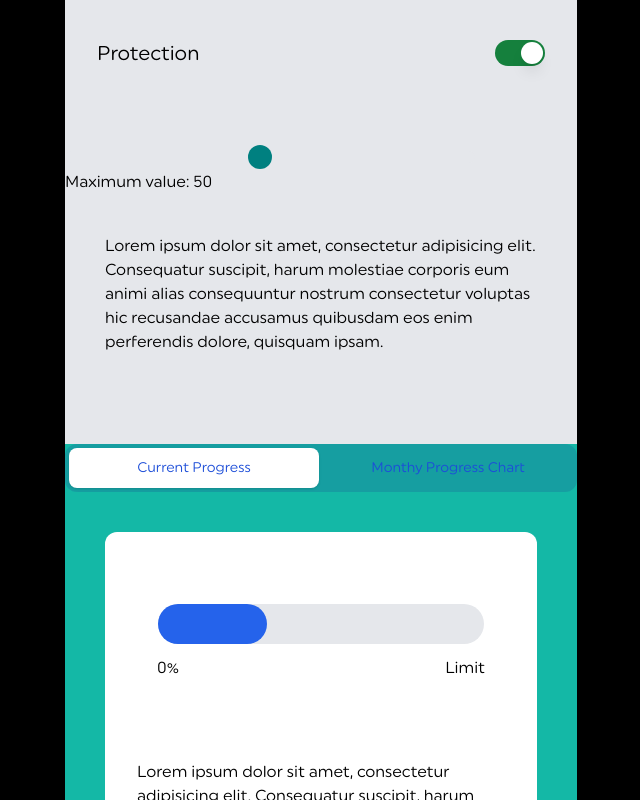
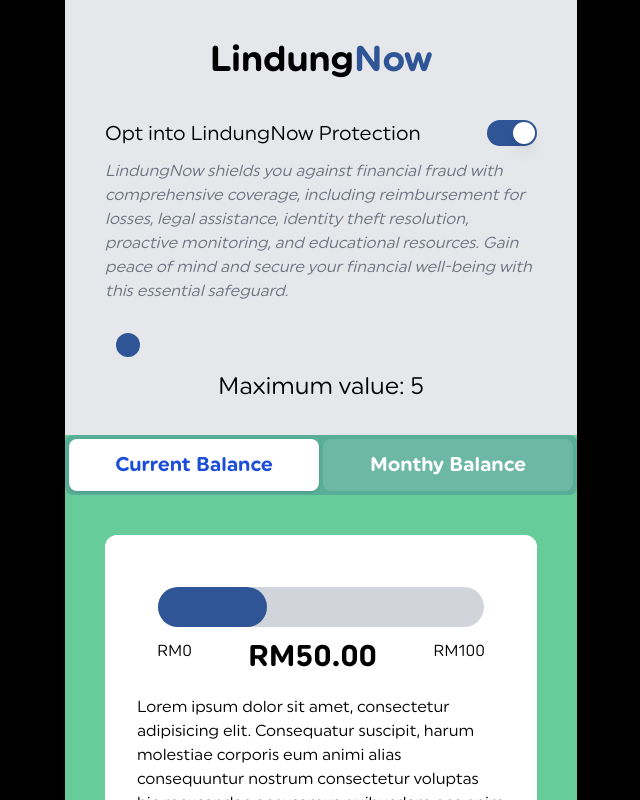
Before and after one commit to GeorgeTan615/PayHack-TwentyK, a Next.js app: page /ProtectPage in a window 1280 px wide. Both pictures are taken after a click on the switch "Use setting". Shown: the top 800 px of the page, without its empty margins (319-959 px from the left). Built offline with nearby package versions, Linux system fonts and the light colour scheme.

Commit message:
made adjustments to lindungnow protect page

```diff
--- a/src/components/BarChart.tsx
+++ b/src/components/BarChart.tsx
@@ -50,15 +50,28 @@ export const options = {
   },
 };
 
-const labels = ["Monday", "Tuesday", "Wednesday", "Thursday", "Friday"];
+const labels = [
+  "Jan",
+  "Feb",
+  "Mar",
+  "Apr",
+  "May",
+  "Jun",
+  "Jul",
+  "Aug",
+  "Sep",
+  "Oct",
+  "Nov",
+  "Dec",
+];
 
 export const data = {
   labels,
   datasets: [
     {
       label: "Monthy Contributions",
-      data: labels.map(() => faker.datatype.number({ min: 0, max: 500 })),
-      backgroundColor: "rgba(255, 99, 132, 0.5)",
+      data: labels.map(() => faker.number.int({ min: 0, max: 500 })),
+      backgroundColor: "#2f5597",
     },
   ],
 };
--- a/src/components/CurrentProgress.tsx
+++ b/src/components/CurrentBalance.tsx
@@ -1,11 +1,10 @@
-import { useState } from "react";
 import { Tab } from "@headlessui/react";
 
 function classNames(...classes) {
   return classes.filter(Boolean).join(" ");
 }
 
-export default function CurrentProgress(category: any) {
+export default function CurrentBalance(category: any) {
   return (
     <Tab.Panel
       key={category}
@@ -14,16 +13,17 @@ export default function CurrentProgress(category: any) {
         "ring-white ring-opacity-60 ring-offset-2 ring-offset-blue-400 focus:outline-none focus:ring-2 m-10"
       )}
     >
-      <div className="flex w-100 justify-center mt-10">
-        <div className="w-4/5 bg-gray-200 rounded-full h-10 dark:bg-gray-700 mt-5">
-          <div className="bg-blue-600 h-10 rounded-full w-1/3"></div>
+      <div className="flex w-100 justify-center mt-5">
+        <div className="w-4/5 bg-gray-300 rounded-full h-10 mt-5">
+          <div className="bg-[#2f5597] h-10 rounded-full w-1/3"></div>
         </div>
       </div>
-      <div className="flex justify-between mb-1 pt-3">
-        <span className="text-base font-small text-black-700 ml-10">0%</span>
-        <span className="text-base font-small text-back-700 mr-10">Limit</span>
+      <div className="flex justify-between pt-3">
+        <span className="text-base font-small text-black-700 ml-10">RM0</span>
+        <span className="text-black-700 bold text-3xl">RM50.00</span>
+        <span className="text-base font-small text-back-700 mr-10">RM100</span>
       </div>
-      <div className="mt-20 mb-20 ml-5 mr-5">
+      <div className="mt-5 mb-10 ml-5 mr-5">
         Lorem ipsum dolor sit amet, consectetur adipisicing elit. Consequatur
         suscipit, harum molestiae corporis eum animi alias consequuntur nostrum
         consectetur voluptas hic recusandae accusamus quibusdam eos enim
--- a/src/components/ChartDashboard.tsx
+++ b/src/components/LindungNowProtection.tsx
@@ -1,13 +1,13 @@
 import { useState } from "react";
 import { Tab } from "@headlessui/react";
-import CurrentProgress from "./CurrentProgress";
-import MonthyChart from "./MonthyChart";
+import CurrentProgress from "./CurrentBalance";
+import MonthyChart from "./MonthyBalance";
 
 function classNames(...classes) {
   return classes.filter(Boolean).join(" ");
 }
 
-export default function ChartDashboard({
+export default function LindungNowProtection({
   categoriesNames,
 }: {
   categoriesNames: any;
@@ -22,19 +22,19 @@ export default function ChartDashboard({
   });
 
   return (
-    <div className="absolute bg-teal-500 w-full h-screen mt-[250px]">
+    <div className="absolute bg-[#66cc99] w-full h-max mt-3">
       <Tab.Group>
-        <Tab.List className="flex space-x-1 rounded-xl bg-blue-900/20 p-1">
+        <Tab.List className="flex space-x-1 rounded-lg bg-blue-900/20 p-1 h-[60px]">
           {Object.keys(categories).map((category) => (
             <Tab
               key={category}
               className={({ selected }) =>
                 classNames(
-                  "w-full rounded-lg py-2.5 text-sm font-medium leading-5 text-blue-700",
+                  "w-full rounded-lg py-2.5 text-xl leading-5 text-blue-700 bold",
                   "ring-white ring-opacity-60 ring-offset-2 ring-offset-blue-400 focus:outline-none focus:ring-2",
                   selected
                     ? "bg-white shadow"
-                    : "text-blue-100 hover:bg-white/[0.12] hover:text-white"
+                    : "bg-white/[0.12] text-white hover:bg-white/[0.12] hover:text-white"
                 )
               }
             >
--- a/src/components/MonthyChart.tsx
+++ b/src/components/MonthyBalance.tsx
@@ -1,6 +1,4 @@
-import { useState } from "react";
 import { Tab } from "@headlessui/react";
-import LineChart from "./LineChart";
 import { BarChart } from "./BarChart";
 
 function classNames(...classes) {
--- a/src/components/Toggle.tsx
+++ b/src/components/Toggle.tsx
@@ -12,7 +12,7 @@ export default function Toggle({
       <Switch
         checked={enabled}
         onChange={() => setEnabled(!enabled)}
-        className={`${enabled ? "bg-green-700" : "bg-gray-500"}
+        className={`${enabled ? "bg-[#2f5597]" : "bg-gray-500"}
             relative inline-flex h-[26px] w-[50px] shrink-0 cursor-pointer rounded-full border-2 border-transparent transition-colors duration-200 ease-in-out focus:outline-none focus-visible:ring-2  focus-visible:ring-white focus-visible:ring-opacity-75`}
       >
         <span className="sr-only">Use setting</span>
--- a/src/pages/ProtectPage.tsx
+++ b/src/pages/ProtectPage.tsx
@@ -1,21 +1,35 @@
 import { useState } from "react";
 import Toggle from "@/components/Toggle";
-import ChartDashboard from "@/components/ChartDashboard";
+import LindungNowProtection from "@/components/LindungNowProtection";
 
 const ProtectPage = () => {
   const [enabled, setEnabled] = useState(false);
-  const [value, setValue] = useState(50);
+  const [value, setValue] = useState(5);
   const handleSliderChange = (event) => {
     setValue(Number(event.target.value));
   };
 
   return (
     <div className="relative">
-      <div className="flex justify-between pl-8 pr-8 pt-5 mt-5">
-        <div className="text-xl font-medium">Protection</div>
+      <div className="font-bold text-4xl text-center mt-10 bold">
+        Lindung
+        <span className="text-[#2f5597]">Now</span>
+      </div>
+      <div className="flex justify-between pl-10 pr-10 pt-5 mt-5">
+        <div className="text-xl font-medium">
+          Opt into LindungNow Protection
+        </div>
         <Toggle enabled={enabled} setEnabled={setEnabled} />
       </div>
+      <div className="mr-10 ml-10 mt-2 text-gray-500 italic">
+        LindungNow shields you against financial fraud with comprehensive
+        coverage, including reimbursement for losses, legal assistance, identity
+        theft resolution, proactive monitoring, and educational resources. Gain
+        peace of mind and secure your financial well-being with this essential
+        safeguard.
+      </div>
       {enabled ? (
+        <div className="flex w-100 justify-center">
           <input
             id="minmax-range"
             type="range"
@@ -24,36 +38,14 @@ const ProtectPage = () => {
             step="5"
             value={value}
             onChange={handleSliderChange}
-          className="w-4/5 h-3 bg-gray-200 rounded-lg appearance-none cursor-pointer dark:bg-gray-700 mt-20"
-          disabled
+            className="w-4/5 h-3 bg-gray-200 rounded-lg appearance-none cursor-pointer dark:bg-gray-500 mt-9"
           />
-      ) : (
-        <input
-          id="minmax-range"
-          type="range"
-          min="5"
-          max="100"
-          step="5"
-          value={value}
-          onChange={handleSliderChange}
-          className="w-4/5 h-3 bg-gray-200 rounded-lg appearance-none cursor-pointer dark:bg-gray-700 mt-20"
-        />
-      )}
-      <p className="text-md">Maximum value: {value}</p>
-
-      {enabled ? (
-        <ChartDashboard
-          categoriesNames={["Current Progress", "Monthy Progress Chart"]}
-        />
-      ) : (
-        <div className="hidden"></div>
-      )}
           <style jsx>{`
             input[type="range"]::-webkit-slider-thumb {
               width: 24px; /* Adjust the width of the thumb */
               height: 24px; /* Adjust the height of the thumb */
               border-radius: 50%;
-          background-color: teal;
+              background-color: #2f5597;
               cursor: pointer;
               -webkit-appearance: none;
               appearance: none;
@@ -63,7 +55,7 @@ const ProtectPage = () => {
               width: 24px; /* Adjust the width of the thumb */
               height: 24px; /* Adjust the height of the thumb */
               border-radius: 50%;
-          background-color: teal;
+              background-color: #2f5597;
               cursor: pointer;
             }
 
@@ -71,16 +63,70 @@ const ProtectPage = () => {
               width: 24px; /* Adjust the width of the thumb */
               height: 24px; /* Adjust the height of the thumb */
               border-radius: 50%;
-          background-color: teal;
+              background-color: #2f5597;
               cursor: pointer;
             }
           `}</style>
-      <div className="m-10">
-        Lorem ipsum dolor sit amet, consectetur adipisicing elit. Consequatur
-        suscipit, harum molestiae corporis eum animi alias consequuntur nostrum
-        consectetur voluptas hic recusandae accusamus quibusdam eos enim
-        perferendis dolore, quisquam ipsam.
         </div>
+      ) : (
+        <div className="flex w-100 justify-center">
+          <input
+            id="minmax-range"
+            type="range"
+            min="5"
+            max="100"
+            step="5"
+            value={value}
+            onChange={handleSliderChange}
+            className="w-4/5 h-3 bg-gray-400 rounded-lg appearance-none cursor-pointer mt-9"
+            disabled
+          />
+          <style jsx>{`
+            input[type="range"]::-webkit-slider-thumb {
+              width: 24px; /* Adjust the width of the thumb */
+              height: 24px; /* Adjust the height of the thumb */
+              border-radius: 50%;
+              background-color: gray;
+              cursor: pointer;
+              -webkit-appearance: none;
+              appearance: none;
+            }
+
+            input[type="range"]::-moz-range-thumb {
+              width: 24px; /* Adjust the width of the thumb */
+              height: 24px; /* Adjust the height of the thumb */
+              border-radius: 50%;
+              background-color: gray;
+              cursor: pointer;
+            }
+
+            input[type="range"]::-ms-thumb {
+              width: 24px; /* Adjust the width of the thumb */
+              height: 24px; /* Adjust the height of the thumb */
+              border-radius: 50%;
+              background-color: gray;
+              cursor: pointer;
+            }
+          `}</style>
+        </div>
+      )}
+      {enabled ? (
+        <div className="flex w-100 justify-center p-5">
+          <p className="text-2xl">Maximum value: {value}</p>
+        </div>
+      ) : (
+        <div className="flex w-100 justify-center p-5">
+          <p className="text-2xl text-gray-500">Maximum value: {value}</p>
+        </div>
+      )}
+
+      {enabled ? (
+        <LindungNowProtection
+          categoriesNames={["Current Balance", "Monthy Balance"]}
+        />
+      ) : (
+        <div className="hidden"></div>
+      )}
     </div>
   );
 };
--- a/src/pages/_app.tsx
+++ b/src/pages/_app.tsx
@@ -3,7 +3,7 @@ import type { AppProps } from "next/app";
 
 export default function App({ Component, pageProps }: AppProps) {
   return (
-    <div className="flex flex-col h-screen justify-center items-center bg-black">
+    <div className="flex flex-col h-screen justify-center items-center bg-black overflow-scroll">
       <div className="w-2/5 h-full bg-gray-200 text-black">
         <Component {...pageProps} />
       </div>
```
Also changed, not shown: src/components/LineChart.tsx (deleted, +0 -77 lines), 1 other file (tests, documents, lock files or other folders). Lines whose indentation alone changed are shown as unchanged.
